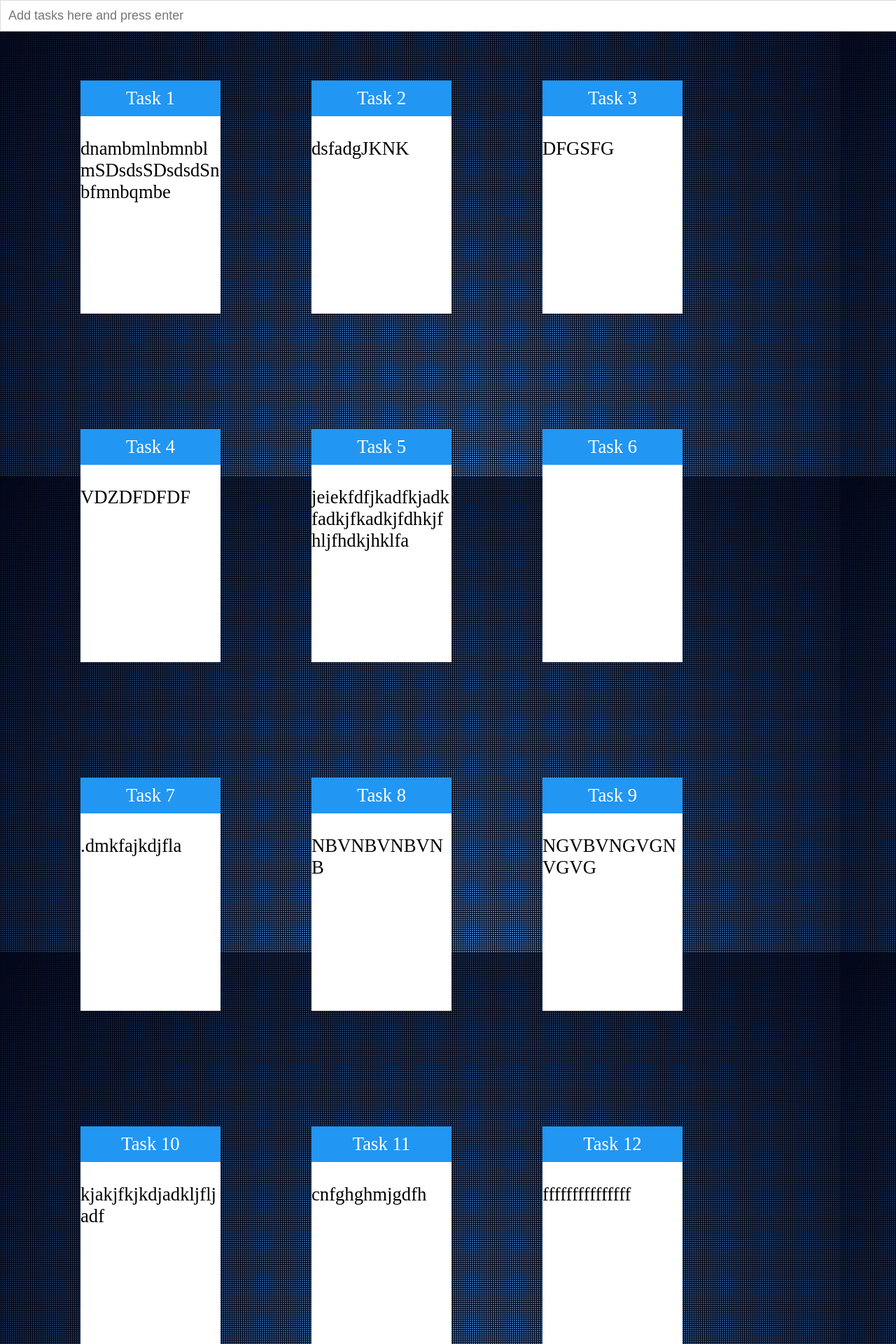
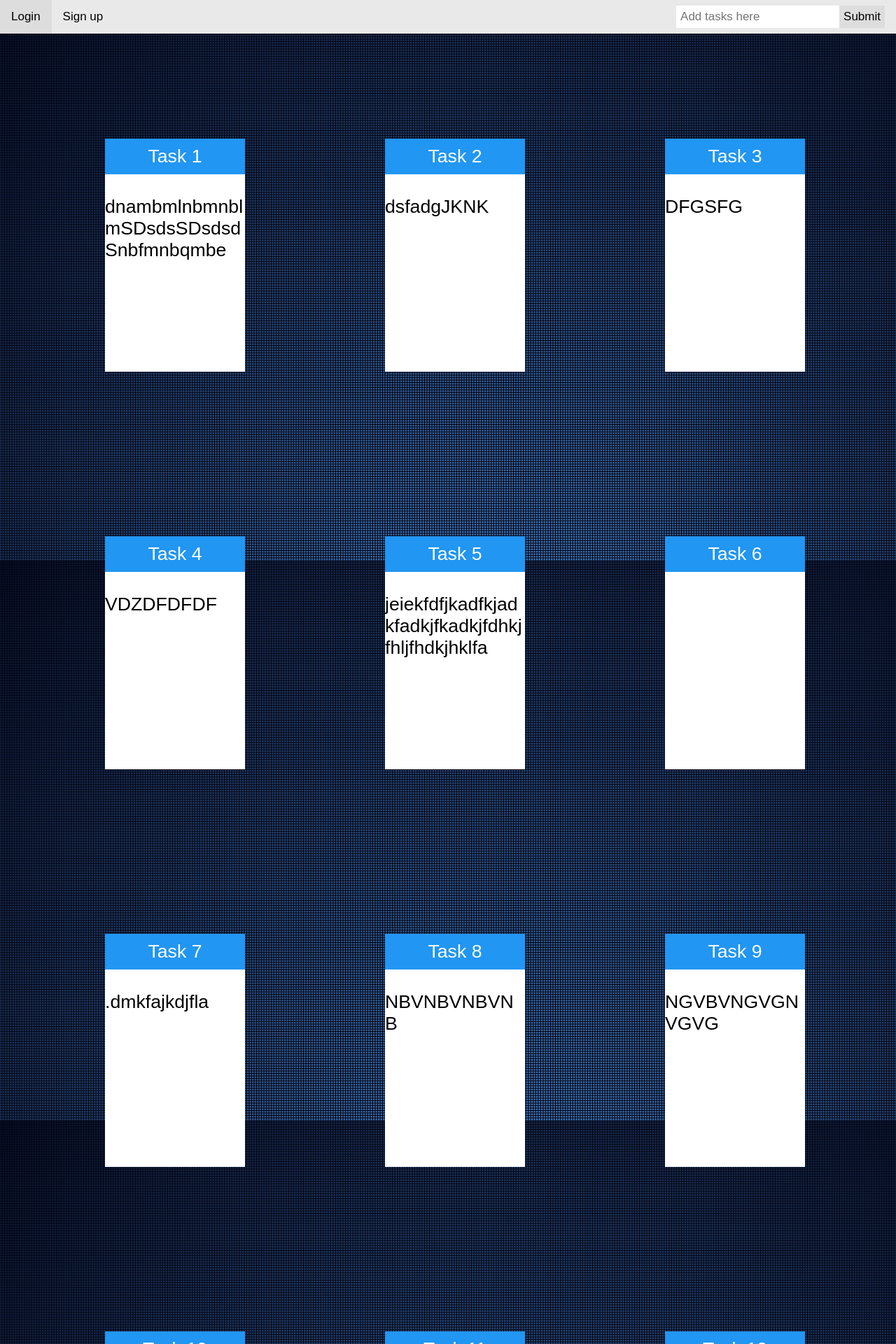
Before and after one commit to beauvilerobed/Task-Book, a Flask app: page / in a window 1280 px wide. Shown: the top 1920 px of the page at 70% size. Run offline with Flask 2, Linux system fonts and the light colour scheme; data comes from the database, SQL or seed files in the repository; both versions use the stored data as it was after the commit.

Commit message:
new new list

```diff
--- a/app.py
+++ b/app.py
@@ -3,7 +3,9 @@ from flask_sqlalchemy import SQLAlchemy
 from datetime import datetime
 
 app = Flask(__name__)
+app.config['SECRET_KEY'] = '$\xc1Q\\Y\x0e\xbeo{\x1f\xdc\xff\xeb/\xcd\x04~\xc6\xa8;_\xc9\xb4'
 app.config['SQLALCHEMY_DATABASE_URI'] = 'sqlite:///test.db'
+
 db = SQLAlchemy(app)
 
 class Todo(db.Model):
@@ -13,7 +15,6 @@ class Todo(db.Model):
 
     def __repr__(self):
         return '<Task %r>' % self.id
-
 
 
 @app.route('/', methods=['POST', 'GET'])
--- a/static/css/main.css
+++ b/static/css/main.css
@@ -1,29 +1,21 @@
 body, html {
     margin: 0;
     font-family: 'Times New Roman', Times, serif;
-    background-image: url(lattice.png)
+    background-image: url(lattice.png);
+    background-repeat: no-repeat;
+    background-attachment: fixed;
+    background-size: cover;
 
 }
 
 h4{
+    margin-left: 570px;
     color: white;
     font-size: 40pt;
-    border-style: double;
-}
-
-
-#content {
-    width: 100%;
-    font-size: 18px;
-    padding: 11px;
-    border: 1px solid #ddd;
-    position: fixed;
-    left: 0;
-}
-.content {
-    float: left;
-    width: 100px;
-    padding: 115px;
+    box-sizing: content-box;
+    border: 7px solid white;
+    width: 300px;
+    height: 75px
 }
 
 .flip-card {
@@ -54,7 +46,7 @@ h4{
     backface-visibility: hidden;
 }
 
-  .flip-card-front {
+.flip-card-front {
     background-color: white;
     color: black;
     font-size: 20pt;
@@ -63,7 +55,7 @@ h4{
     word-wrap: break-word;
 }
 
-  .flip-card-back {
+.flip-card-back {
     background-color: #2980b9;
     color: white;
     transform: rotateY(180deg);
@@ -133,3 +125,82 @@ a:hover {
     background-color: #676969;
     color: white;
 }
+
+body {
+  margin: 0;
+  font-family: Arial, Helvetica, sans-serif;
+}
+
+.topnav {
+  overflow: hidden;
+  background-color: #e9e9e9;
+}
+
+.topnav a {
+  float: left;
+  display: block;
+  color: black;
+  text-align: center;
+  padding: 14px 16px;
+  text-decoration: none;
+  font-size: 17px;
+}
+
+.topnav a:hover {
+  background-color: #ddd;
+  color: black;
+}
+
+.topnav a.active {
+  background-color: #2196F3;
+  color: white;
+}
+
+.topnav .search-container {
+  float: right;
+}
+
+.topnav input[type=text] {
+  padding: 6px;
+  margin-top: 8px;
+  font-size: 17px;
+  border: none;
+}
+
+.topnav .search-container button {
+  float: right;
+  padding: 6px;
+  margin-top: 8px;
+  margin-right: 16px;
+  background: #ddd;
+  font-size: 17px;
+  border: none;
+  cursor: pointer;
+}
+
+.topnav .search-container button:hover {
+  background: #ccc;
+}
+
+@media screen and (max-width: 603px) {
+  .topnav .search-container {
+    float: none;
+  }
+  .topnav a, .topnav input[type=text], .topnav .search-container button {
+    float: none;
+    display: block;
+    text-align: left;
+    width: 100%;
+    margin: 0;
+    padding: 14px;
+  }
+  .topnav input[type=text] {
+    border: 1px solid #ccc;
+  }
+}
+
+.content {
+    float: left;
+    width: 100px;
+    padding: 150px;
+}
--- a/templates/index.html
+++ b/templates/index.html
@@ -2,6 +2,16 @@
 
 {% block head %}
 <meta name="viewport" content="width=device-width, initial-scale=1">
+<div class="topnav">
+  <a href="#login">Login</a>
+  <a href="#sign up">Sign up</a>
+  <div class="search-container">
+    <form action="/" method="POST">
+      <input type="text" name="content" id="content" placeholder="Add tasks here" name="Submit">
+      <button type="submit">Submit</button>
+    </form>
+  </div>
+</div>
 
 </body>
 
@@ -41,7 +51,4 @@
             {% endfor %}
     {% endif %}
 </div>
-<form action="/" method="POST">
-    <input type="text" name="content" id="content" placeholder="Add tasks here and press enter">
-</form>
 {% endblock %}
```
Also changed, not shown: test.db.
